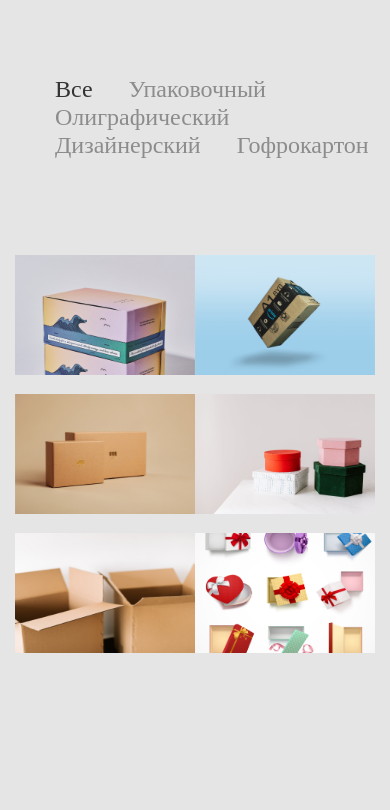
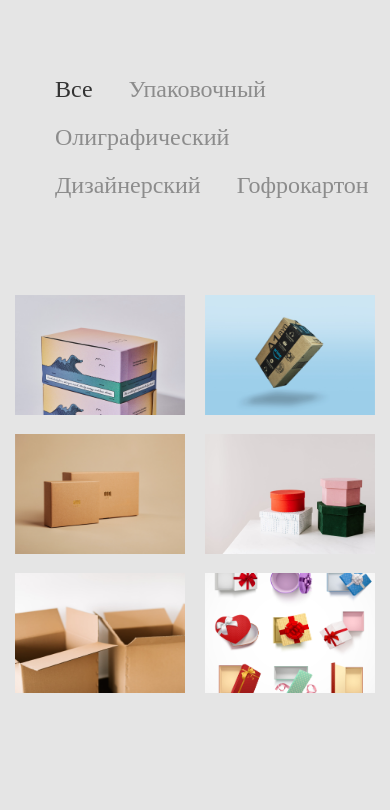
Before and after one commit to BakhromovAbdulloh/asdsaa, a Vue app: page / in a window 390 px wide. Shown: the part 902-1712 px from the top of the page. Built offline with nearby package versions, Linux system fonts and the light colour scheme.

Commit message:
work nav style

```diff
--- a/src/components/work-img/Work-img.vue
+++ b/src/components/work-img/Work-img.vue
@@ -41,14 +41,14 @@
 
     @media screen  and (max-width: 621px){
         .work__item-list-img{
-           width: 250px;
+           width: 240px;
            height: 160px;
         }
     }
 
     @media screen  and (max-width: 507px){
         .work__item-list-img{
-           width: 180px;
+           width: 170px;
            height: 120px;
         }
     }
--- a/src/components/work/Work.vue
+++ b/src/components/work/Work.vue
@@ -158,15 +158,32 @@ export default {
   .work__title {
     text-align: center;
   }
+}
 
-  @media screen and (max-width: 810px) {
-    .work__wrapper-nav{
-
+  @media screen and (max-width: 845px) {
+    .work__nav-item-list:nth-child(5){
+      margin-top: 20px;
     }
 
   }
-  @media screen and (max-width: 414px) {
+    @media screen and (max-width: 705px) {
+    .work__nav-item-list:nth-child(4){
+      margin-top: 20px;
+    }
+
+    .work__nav-item-list:nth-child(5){
+      margin-top: 20px;
+  }
 
   }
-}
+
+  @media screen  and (max-width: 527px){
+    .work__nav-item-list:nth-child(4){
+      margin-top: 20px;
+    }
+    .work__nav-item-list:nth-child(3){
+      margin-top: 20px;
+    }
+    }
+
 </style>
```
